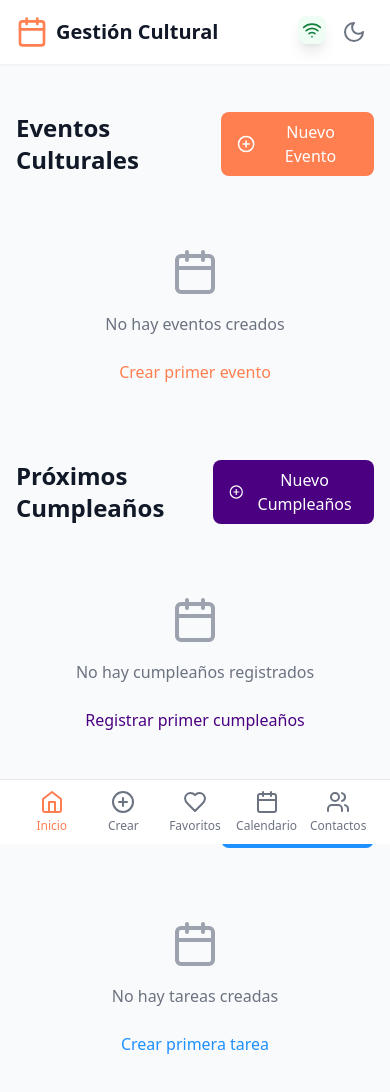
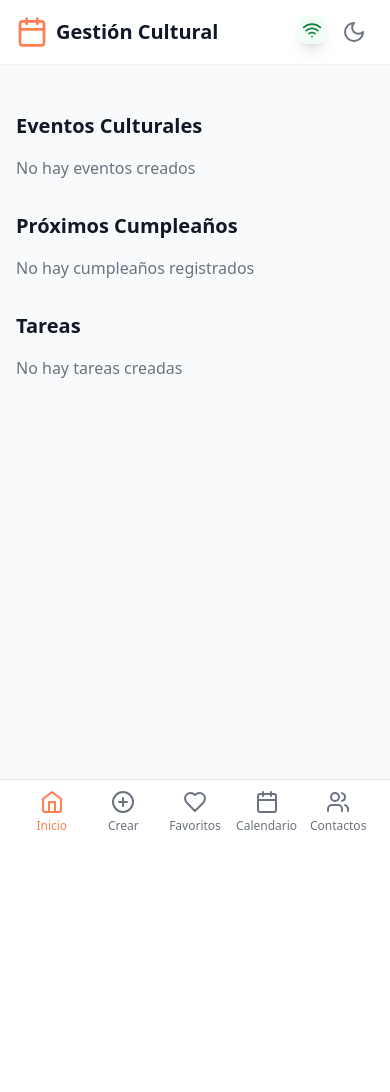
Before and after one commit to radiolibrevientosur/miagendad2, a React (Vite) app: page / in a window 390 px wide. Shown: the top 1092 px of the page. After the commit the page ends 844 px from the top, so only its background shows below. Built offline with nearby package versions, Linux system fonts and the light colour scheme.

Commit message:
Update App.tsx

```diff
--- a/src/App.tsx
+++ b/src/App.tsx
@@ -28,21 +28,12 @@ function Dashboard() {
           onComplete={() => setEditingEvent(null)}
         />
       ) : (
-        <div className="space-y-5">
+        <>
           {/* Eventos Culturales */}
           <section>
-            <div className="flex justify-between items-center mb-6">
-              <h2 className="text-2xl font-bold text-gray-900 dark:text-white">Eventos Culturales</h2>
-              <button
-                onClick={() => setEditingEvent(null)}
-                className="px-4 py-2 bg-cultural-escenicas text-white rounded-lg hover:bg-cultural-escenicas/90 transition-colors flex items-center gap-2"
-              >
-                <PlusCircle className="h-5 w-5" />
-                Nuevo Evento
-              </button>
-            </div>
+            <h2 className="text-xl font-semibold text-gray-900 dark:text-white mb-4">Eventos Culturales</h2>
             {state.events.length > 0 ? (
-              <div className="grid grid-cols-1 md:grid-cols-2 lg:grid-cols-3 gap-6">
+              <div className="grid grid-cols-1 md:grid-cols-2 lg:grid-cols-3 gap-4">
                 {state.events.map(event => (
                   <EventCard
                     key={event.id}
@@ -52,79 +43,34 @@ function Dashboard() {
                 ))}
               </div>
             ) : (
-              <div className="text-center py-12 bg-gray-50 dark:bg-gray-800 rounded-lg">
-                <Calendar className="h-12 w-12 mx-auto text-gray-400 mb-4" />
               <p className="text-gray-500 dark:text-gray-400">No hay eventos creados</p>
-                <button
-                  onClick={() => setEditingEvent(null)}
-                  className="mt-4 px-4 py-2 text-cultural-escenicas hover:text-cultural-escenicas/90 font-medium"
-                >
-                  Crear primer evento
-                </button>
-              </div>
             )}
           </section>
 
           {/* Próximos Cumpleaños */}
           <section>
-            <div className="flex justify-between items-center mb-6">
-              <h2 className="text-2xl font-bold text-gray-900 dark:text-white">Próximos Cumpleaños</h2>
-              <button
-                onClick={() => {}}
-                className="px-4 py-2 bg-cultural-visuales text-white rounded-lg hover:bg-cultural-visuales/90 transition-colors flex items-center gap-2"
-              >
-                <PlusCircle className="h-5 w-5" />
-                Nuevo Cumpleaños
-              </button>
-            </div>
+            <h2 className="text-xl font-semibold text-gray-900 dark:text-white mb-4">Próximos Cumpleaños</h2>
             {state.birthdays.length > 0 ? (
-              <div className="grid grid-cols-1 md:grid-cols-2 lg:grid-cols-3 gap-6">
+              <div className="grid grid-cols-1 md:grid-cols-2 lg:grid-cols-3 gap-4">
                 {state.birthdays.map(birthday => (
                   <BirthdayCulturalCard key={birthday.id} birthday={birthday} />
                 ))}
               </div>
             ) : (
-              <div className="text-center py-12 bg-gray-50 dark:bg-gray-800 rounded-lg">
-                <Calendar className="h-12 w-12 mx-auto text-gray-400 mb-4" />
               <p className="text-gray-500 dark:text-gray-400">No hay cumpleaños registrados</p>
-                <button
-                  onClick={() => {}}
-                  className="mt-4 px-4 py-2 text-cultural-visuales hover:text-cultural-visuales/90 font-medium"
-                >
-                  Registrar primer cumpleaños
-                </button>
-              </div>
             )}
           </section>
 
           {/* Tareas */}
           <section>
-            <div className="flex justify-between items-center mb-6">
-              <h2 className="text-2xl font-bold text-gray-900 dark:text-white">Tareas</h2>
-              <button
-                onClick={() => {}}
-                className="px-4 py-2 bg-cultural-musicales text-white rounded-lg hover:bg-cultural-musicales/90 transition-colors flex items-center gap-2"
-              >
-                <PlusCircle className="h-5 w-5" />
-                Nueva Tarea
-              </button>
-            </div>
+            <h2 className="text-xl font-semibold text-gray-900 dark:text-white mb-4">Tareas</h2>
             {state.tasks.length > 0 ? (
               <TaskCulturalKanban />
             ) : (
-              <div className="text-center py-12 bg-gray-50 dark:bg-gray-800 rounded-lg">
-                <Calendar className="h-12 w-12 mx-auto text-gray-400 mb-4" />
               <p className="text-gray-500 dark:text-gray-400">No hay tareas creadas</p>
-                <button
-                  onClick={() => {}}
-                  className="mt-4 px-4 py-2 text-cultural-musicales hover:text-cultural-musicales/90 font-medium"
-                >
-                  Crear primera tarea
-                </button>
-              </div>
             )}
           </section>
-        </div>
+        </>
       )}
     </div>
   );
@@ -132,39 +78,28 @@ function Dashboard() {
 
 function CreateMenu({ onSelectOption }: { onSelectOption: (view: ActiveView) => void }) {
   return (
-    <div className="p-4 space-y-6">
-      <h2 className="text-2xl font-bold text-gray-900 dark:text-white mb-6">Crear Nuevo</h2>
-      <div className="grid grid-cols-1 md:grid-cols-3 gap-6">
+    <div className="p-4 space-y-4">
+      <h2 className="text-xl font-semibold text-gray-900 dark:text-white mb-6">Crear Nuevo</h2>
+      <div className="grid grid-cols-1 md:grid-cols-3 gap-4">
         <button
           onClick={() => onSelectOption('nuevo-evento')}
-          className="bg-white dark:bg-gray-800 p-6 rounded-lg shadow-md hover:shadow-lg transition-all group"
+          className="bg-white dark:bg-gray-800 p-6 rounded-lg shadow-md hover:shadow-lg transition-shadow text-left"
         >
-          <div className="flex items-center justify-between mb-4">
-            <h3 className="font-medium text-lg text-cultural-escenicas">Evento Cultural</h3>
-            <Calendar className="h-6 w-6 text-cultural-escenicas opacity-0 group-hover:opacity-100 transition-opacity" />
-          </div>
+          <h3 className="font-medium text-lg text-cultural-escenicas mb-2">Evento Cultural</h3>
           <p className="text-sm text-gray-500 dark:text-gray-400">Crear un nuevo evento cultural con todos los detalles</p>
         </button>
-
         <button
           onClick={() => onSelectOption('nuevo-cumpleanos')}
-          className="bg-white dark:bg-gray-800 p-6 rounded-lg shadow-md hover:shadow-lg transition-all group"
+          className="bg-white dark:bg-gray-800 p-6 rounded-lg shadow-md hover:shadow-lg transition-shadow text-left"
         >
-          <div className="flex items-center justify-between mb-4">
-            <h3 className="font-medium text-lg text-cultural-visuales">Cumpleaños</h3>
-            <Calendar className="h-6 w-6 text-cultural-visuales opacity-0 group-hover:opacity-100 transition-opacity" />
-          </div>
+          <h3 className="font-medium text-lg text-cultural-visuales mb-2">Cumpleaños</h3>
           <p className="text-sm text-gray-500 dark:text-gray-400">Agregar un nuevo cumpleaños al calendario</p>
         </button>
-
         <button
           onClick={() => onSelectOption('nueva-tarea')}
-          className="bg-white dark:bg-gray-800 p-6 rounded-lg shadow-md hover:shadow-lg transition-all group"
+          className="bg-white dark:bg-gray-800 p-6 rounded-lg shadow-md hover:shadow-lg transition-shadow text-left"
         >
-          <div className="flex items-center justify-between mb-4">
-            <h3 className="font-medium text-lg text-cultural-musicales">Tarea</h3>
-            <Calendar className="h-6 w-6 text-cultural-musicales opacity-0 group-hover:opacity-100 transition-opacity" />
-          </div>
+          <h3 className="font-medium text-lg text-cultural-musicales mb-2">Tarea</h3>
           <p className="text-sm text-gray-500 dark:text-gray-400">Crear una nueva tarea o recordatorio</p>
         </button>
       </div>
@@ -182,13 +117,14 @@ function Favorites() {
 
   return (
     <div className="p-4 space-y-8">
-      <h2 className="text-2xl font-bold text-gray-900 dark:text-white mb-6">Favoritos</h2>
+      <h2 className="text-xl font-semibold text-gray-900 dark:text-white mb-6">Favoritos</h2>
+
 
       {/* Eventos Favoritos */}
       <section>
-        <h3 className="text-xl font-semibold text-gray-800 dark:text-white mb-4">Eventos Favoritos</h3>
+        <h3 className="text-lg font-medium text-gray-800 dark:text-white mb-4">Eventos Favoritos</h3>
         {favoriteEvents.length > 0 ? (
-          <div className="grid grid-cols-1 md:grid-cols-2 lg:grid-cols-3 gap-6">
+          <div className="grid grid-cols-1 md:grid-cols-2 lg:grid-cols-3 gap-4">
             {favoriteEvents.map(event => (
               <EventCard
                 key={event.id}
@@ -198,41 +134,35 @@ function Favorites() {
             ))}
           </div>
         ) : (
-          <div className="text-center py-8 bg-gray-50 dark:bg-gray-800 rounded-lg">
-            <Heart className="h-12 w-12 mx-auto text-gray-400 mb-4" />
           <p className="text-gray-500 dark:text-gray-400">No hay eventos favoritos</p>
-          </div>
         )}
       </section>
 
       {/* Cumpleaños Favoritos */}
       <section>
-        <h3 className="text-xl font-semibold text-gray-800 dark:text-white mb-4">Cumpleaños Favoritos</h3>
+        <h3 className="text-lg font-medium text-gray-800 dark:text-white mb-4">Cumpleaños Favoritos</h3>
         {favoriteBirthdays.length > 0 ? (
-          <div className="grid grid-cols-1 md:grid-cols-2 lg:grid-cols-3 gap-6">
+          <div className="grid grid-cols-1 md:grid-cols-2 lg:grid-cols-3 gap-4">
             {favoriteBirthdays.map(birthday => (
               <BirthdayCulturalCard key={birthday.id} birthday={birthday} />
             ))}
           </div>
         ) : (
-          <div className="text-center py-8 bg-gray-50 dark:bg-gray-800 rounded-lg">
-            <Heart className="h-12 w-12 mx-auto text-gray-400 mb-4" />
           <p className="text-gray-500 dark:text-gray-400">No hay cumpleaños favoritos</p>
-          </div>
         )}
       </section>
 
       {/* Tareas Favoritas */}
       <section>
-        <h3 className="text-xl font-semibold text-gray-800 dark:text-white mb-4">Tareas Favoritas</h3>
+        <h3 className="text-lg font-medium text-gray-800 dark:text-white mb-4">Tareas Favoritas</h3>
         {favoriteTasks.length > 0 ? (
-          <div className="grid grid-cols-1 md:grid-cols-2 lg:grid-cols-3 gap-6">
+          <div className="grid grid-cols-1 md:grid-cols-2 lg:grid-cols-3 gap-4">
             {favoriteTasks.map(task => (
-              <div key={task.id} className="bg-white dark:bg-gray-800 rounded-lg shadow p-6">
+              <div key={task.id} className="bg-white dark:bg-gray-800 rounded-lg shadow p-4">
                 <h4 className="font-medium text-gray-900 dark:text-white">{task.title}</h4>
-                <p className="text-sm text-gray-500 dark:text-gray-400 mt-2">{task.description}</p>
-                <div className="mt-4">
-                  <span className={`inline-block px-2 py-1 text-sm rounded ${
+                <p className="text-sm text-gray-500 dark:text-gray-400">{task.description}</p>
+                <div className="mt-2 text-sm">
+                  <span className={`inline-block px-2 py-1 rounded ${
                     task.priority === 'high' ? 'bg-red-100 text-red-800 dark:bg-red-900 dark:text-red-200' :
                     task.priority === 'medium' ? 'bg-yellow-100 text-yellow-800 dark:bg-yellow-900 dark:text-yellow-200' :
                     'bg-green-100 text-green-800 dark:bg-green-900 dark:text-green-200'
@@ -244,31 +174,25 @@ function Favorites() {
             ))}
           </div>
         ) : (
-          <div className="text-center py-8 bg-gray-50 dark:bg-gray-800 rounded-lg">
-            <Heart className="h-12 w-12 mx-auto text-gray-400 mb-4" />
           <p className="text-gray-500 dark:text-gray-400">No hay tareas favoritas</p>
-          </div>
         )}
       </section>
 
       {/* Contactos Favoritos */}
       <section>
-        <h3 className="text-xl font-semibold text-gray-800 dark:text-white mb-4">Contactos Favoritos</h3>
+        <h3 className="text-lg font-medium text-gray-800 dark:text-white mb-4">Contactos Favoritos</h3>
         {favoriteContacts.length > 0 ? (
-          <div className="grid grid-cols-1 md:grid-cols-2 lg:grid-cols-3 gap-6">
+          <div className="grid grid-cols-1 md:grid-cols-2 lg:grid-cols-3 gap-4">
             {favoriteContacts.map(contact => (
-              <div key={contact.id} className="bg-white dark:bg-gray-800 rounded-lg shadow p-6">
+              <div key={contact.id} className="bg-white dark:bg-gray-800 rounded-lg shadow p-4">
                 <h4 className="font-medium text-gray-900 dark:text-white">{contact.name}</h4>
-                <p className="text-sm text-gray-500 dark:text-gray-400 mt-2">{contact.role}</p>
+                <p className="text-sm text-gray-500 dark:text-gray-400">{contact.role}</p>
                 <p className="text-sm text-gray-500 dark:text-gray-400">{contact.discipline}</p>
               </div>
             ))}
           </div>
         ) : (
-          <div className="text-center py-8 bg-gray-50 dark:bg-gray-800 rounded-lg">
-            <Heart className="h-12 w-12 mx-auto text-gray-400 mb-4" />
           <p className="text-gray-500 dark:text-gray-400">No hay contactos favoritos</p>
-          </div>
         )}
       </section>
     </div>
@@ -332,7 +256,7 @@ function App() {
             <div className="flex justify-around h-16">
               <button
                 onClick={() => setActiveView('inicio')}
-                className={`flex flex-col items-center justify-center w-full hover:bg-gray-50 dark:hover:bg-gray-700 transition-colors ${
+                className={`flex flex-col items-center justify-center w-full hover:bg-gray-50 dark:hover:bg-gray-700 ${
                   activeView === 'inicio' ? 'text-cultural-escenicas' : 'text-gray-500 dark:text-gray-400'
                 }`}
               >
@@ -341,7 +265,7 @@ function App() {
               </button>
               <button
                 onClick={() => setActiveView('crear')}
-                className={`flex flex-col items-center justify-center w-full hover:bg-gray-50 dark:hover:bg-gray-700 transition-colors ${
+                className={`flex flex-col items-center justify-center w-full hover:bg-gray-50 dark:hover:bg-gray-700 ${
                   activeView === 'crear' ? 'text-cultural-escenicas' : 'text-gray-500 dark:text-gray-400'
                 }`}
               >
@@ -350,7 +274,7 @@ function App() {
               </button>
               <button
                 onClick={() => setActiveView('favoritos')}
-                className={`flex flex-col items-center justify-center w-full hover:bg-gray-50 dark:hover:bg-gray-700 transition-colors ${
+                className={`flex flex-col items-center justify-center w-full hover:bg-gray-50 dark:hover:bg-gray-700 ${
                   activeView === 'favoritos' ? 'text-cultural-visuales' : 'text-gray-500 dark:text-gray-400'
                 }`}
               >
@@ -359,7 +283,7 @@ function App() {
               </button>
               <button
                 onClick={() => setActiveView('calendario')}
-                className={`flex flex-col items-center justify-center w-full hover:bg-gray-50 dark:hover:bg-gray-700 transition-colors ${
+                className={`flex flex-col items-center justify-center w-full hover:bg-gray-50 dark:hover:bg-gray-700 ${
                   activeView === 'calendario' ? 'text-cultural-musicales' : 'text-gray-500 dark:text-gray-400'
                 }`}
               >
@@ -368,7 +292,7 @@ function App() {
               </button>
               <button
                 onClick={() => setActiveView('contactos')}
-                className={`flex flex-col items-center justify-center w-full hover:bg-gray-50 dark:hover:bg-gray-700 transition-colors ${
+                className={`flex flex-col items-center justify-center w-full hover:bg-gray-50 dark:hover:bg-gray-700 ${
                   activeView === 'contactos' ? 'text-cultural-musicales' : 'text-gray-500 dark:text-gray-400'
                 }`}
               >
```
Lines whose indentation alone changed are shown as unchanged.
